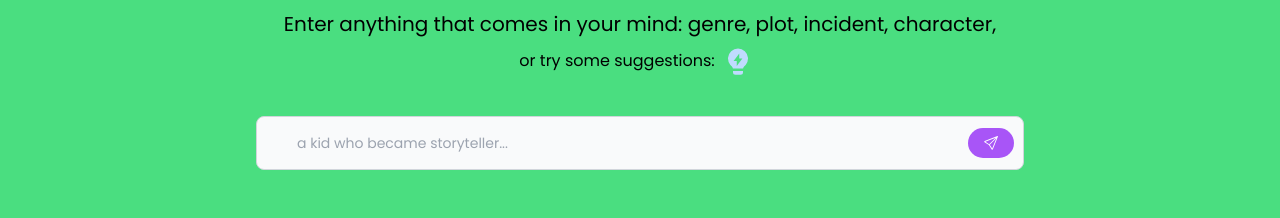
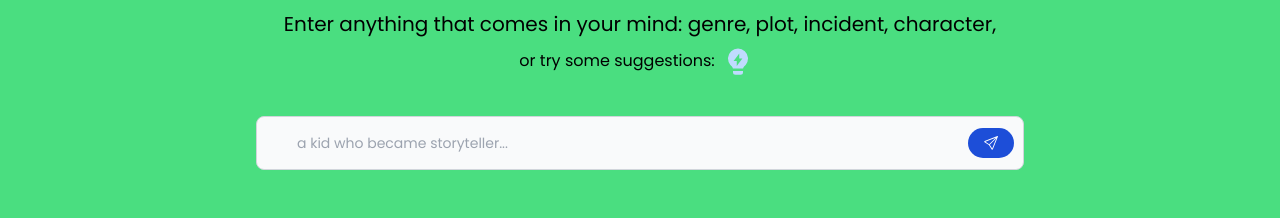
Before and after one commit to GauravBurande/mommyai.co, a Next.js app: page / in a window 1280 px wide. Shown: the part 1240-1458 px from the top of the page. Built offline with nearby package versions, Linux system fonts and the light colour scheme.

Commit message:
fixed sonner alert issue

```diff
--- a/pages/index.jsx
+++ b/pages/index.jsx
@@ -409,7 +409,7 @@ function Generate({ localKey, setCoins, coins }) {
             <label htmlFor="default-search" className="mb-2 text-sm font-medium text-gray-900 sr-only dark:text-white">Search</label>
             <div className="relative mx-auto lg:w-2/3">
               <input autoComplete="off" maxLength={100} onChange={handleChange} value={userPrompt} type="text" id="default-search" className="block w-full p-4 pl-10 text-sm text-gray-900 border border-gray-300 rounded-lg bg-gray-50 focus:ring-blue-500 focus:border-blue-500 dark:bg-gray-700 dark:border-gray-600 dark:placeholder-gray-400 dark:text-white dark:focus:ring-blue-500 dark:focus:border-blue-500" placeholder="a kid who became storyteller..." required />
-              <button disabled={loading || coins == 0} type="submit" className={`text-white disabled:bg-purple-500 absolute right-2.5 bottom-3 bg-blue-700 hover:bg-blue-800 focus:ring-4 focus:outline-none focus:ring-blue-300 font-medium rounded-full text-sm px-4 py-2 dark:bg-blue-600 dark:hover:bg-blue-700 dark:focus:ring-blue-800 ${loading && "animate-pulse"}`}>{loading ? "Generating" : <BsSend />}</button>
+              <button disabled={loading || (localKey && coins == 0)} type="submit" className={`text-white disabled:bg-purple-500 absolute right-2.5 bottom-3 bg-blue-700 hover:bg-blue-800 focus:ring-4 focus:outline-none focus:ring-blue-300 font-medium rounded-full text-sm px-4 py-2 dark:bg-blue-600 dark:hover:bg-blue-700 dark:focus:ring-blue-800 ${loading && "animate-pulse"}`}>{loading ? "Generating" : <BsSend />}</button>
             </div>
           </form>
         </div>
```
